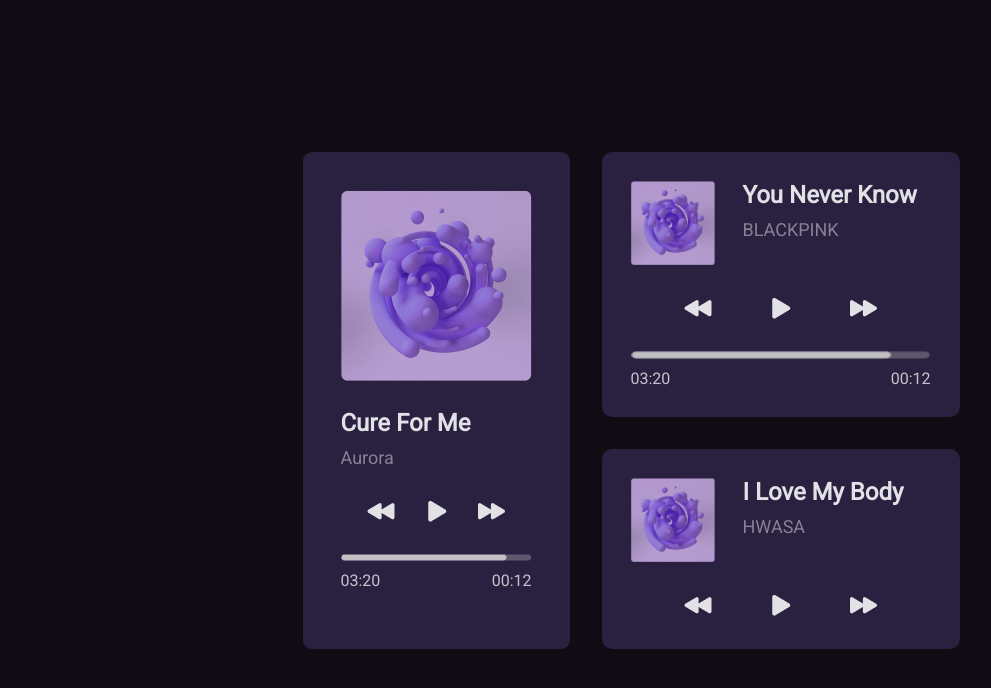
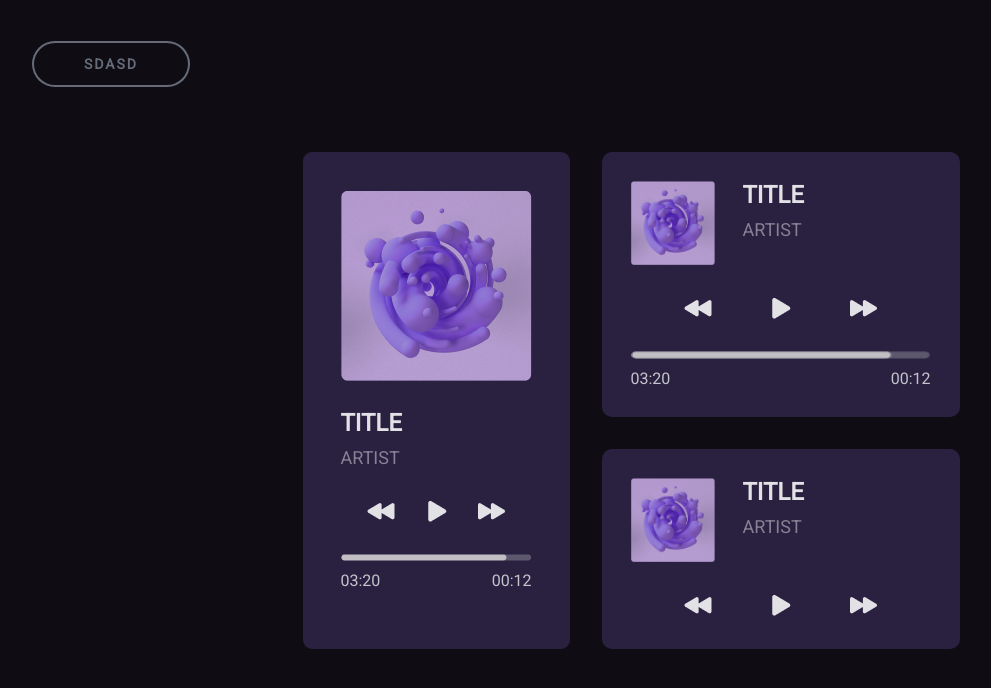
Before and after one commit to karein/desafio-ui-music-player, a React (Create React App) app: page / in a window 1280 px wide. Shown: the top 688 px of the page, without its empty margins (9-1000 px from the left). Built offline with nearby package versions, Linux system fonts and the light colour scheme.

Commit message:
add informações dinâmicas

```diff
--- a/src/App.tsx
+++ b/src/App.tsx
@@ -5,19 +5,75 @@ import { MusicInfo } from './components/MusicInfo';
 import { AlbumCover } from './components/AlbumCover';
 import { ProgressBar } from './components/ProgressBar';
 import { ActionButtons } from './components/ActionButtons';
+import { useState } from 'react';
+
+interface SongsInfoProps {
+  title: string;
+  artist: string;
+}
+
+const songsObj = [
+  { title: "Magic Shop", artist: "BTS" },
+  { title: "Cure For Me", artist: "Aurora" },
+  { title: "I Love My Body", artist: "HWASA" },
+  { title: "You Never Know", artist: "BLACKPINK" },
+  { title: "HOLO", artist: "Lee Hi" },
+]
+
+export function App() {
+  const [songList, setSongList] = useState<SongsInfoProps[]>([]);
 
 
-export function App() {
+
+  const handleChangeSongs = () => {
+    let arr: SongsInfoProps[] = [];
+    // console.log('arr 0', arr)
+
+
+    // const newArr = songsObj.filter((value, index) => songsObj.indexOf(value) === index);
+
+    // const ids = songsObj.map(({ title }) => title);
+    // const filtered = songsObj.filter(({ title }, index) => !ids.includes(title, index + 1));
+
+
+    while (arr.length < 3) {
+      // sorteando um item da lista
+      const song = songsObj[Math.floor(Math.random() * songsObj.length)];
+      arr = [...arr, song];
+
+      // removendo itens repetidos caso algum tenha sido sorteado
+      const ids = arr.map(({ title }) => title);
+      const filtered = arr.filter(({ title }, index) => !ids.includes(title, index + 1));
+      arr = [...filtered];
+    }
+
+    console.log('arr 3', arr)
+    setSongList(arr)
+
+
+    // for (let i = 0; i < 3; i++) {
+    //   const song = songsObj[Math.floor(Math.random() * songsObj.length)];
+    //   arr.push({ ...new Set(song) })
+    // }
+
+    // const tests = arr.splice(arr.length, 0, songsObj[0], songsObj[1], songsObj[2]);
+    // console.log('teste', tests);
+
+    // console.log('arr', arr);
+    // setSongList(arr)
+  }
+
   return (
     <>
       <Container>
+        <button onClick={handleChangeSongs} className='randomBtn'>sdasd</button>
         <div className='container-grid'>
 
           <div className='left-side'>
             <div className='full-ui-view'>
               <AlbumCover />
 
-              <MusicInfo title='Cure For Me' subtitle='Aurora' />
+              <MusicInfo title={songList[0]?.title} subtitle={songList[0]?.artist} />
 
               <ActionButtons />
 
@@ -32,7 +88,7 @@ export function App() {
                   <AlbumCover height='84px' width='84px' />
                 </div>
 
-                <MusicInfo title='You Never Know' subtitle='BLACKPINK' />
+                <MusicInfo title={songList[1]?.title} subtitle={songList[1]?.artist} />
               </div>
 
               <ActionButtons />
@@ -46,7 +102,7 @@ export function App() {
                   <AlbumCover height='84px' width='84px' />
                 </div>
 
-                <MusicInfo title="I Love My Body" subtitle='HWASA' />
+                <MusicInfo title={songList[2]?.title} subtitle={songList[2]?.artist} />
               </div>
 
               <ActionButtons />
--- a/src/components/MusicInfo/index.tsx
+++ b/src/components/MusicInfo/index.tsx
@@ -8,8 +8,8 @@ interface TextProps {
 export function MusicInfo({ title, subtitle }: TextProps) {
   return (
     <Container>
-      <Title>{title}</Title>
-      <SubTitle>{subtitle}</SubTitle>
+      <Title>{title || "TITLE"}</Title>
+      <SubTitle>{subtitle || "ARTIST"}</SubTitle>
     </Container>
   );
 }
--- a/src/components/MusicInfo/styles.ts
+++ b/src/components/MusicInfo/styles.ts
@@ -7,13 +7,13 @@ export const Container = styled.div`
   gap: 10px;
 `
 
-export const Title = styled.text`
+export const Title = styled.span`
   font-size: 24px;
   font-weight: bold;
   flex-wrap: wrap;
 `
 
-export const SubTitle = styled.text`
+export const SubTitle = styled.span`
   font-size: 18px;
   opacity: 50%;
 `
--- a/src/style.ts
+++ b/src/style.ts
@@ -2,12 +2,44 @@ import styled from "styled-components";
 
 export const Container = styled.div`
   min-height: 100vh;
+  position: relative;
 
   display: flex;
   align-items: center;
   justify-content: center;
 
   /* border: 1px solid blue; */
+
+  button {
+    &.randomBtn{
+      position: absolute;
+
+      top: 40px;
+      left: 40px;
+
+      height: 48px;
+      outline: none;
+      color: #666B7A;
+      line-height: 1;
+      cursor: pointer;
+      font-size: 14px;
+      font-weight: 700;
+      min-width: 160px;
+      text-align: center;
+      white-space: normal;
+      letter-spacing: 2px;
+      border-radius: 500px;
+      display: inline-block;
+      padding: 16px 14px 18px;
+      transition-duration: .3s;
+      text-transform: uppercase;
+      border: 1px solid transparent;
+      background-color: transparent;
+      box-shadow: inset 0 0 0 2px #666B7A;
+      transition-property: background-color, border-color, color, box-shadow, filter;
+    }
+
+  }
 
   div {
     &.container-grid {
```
